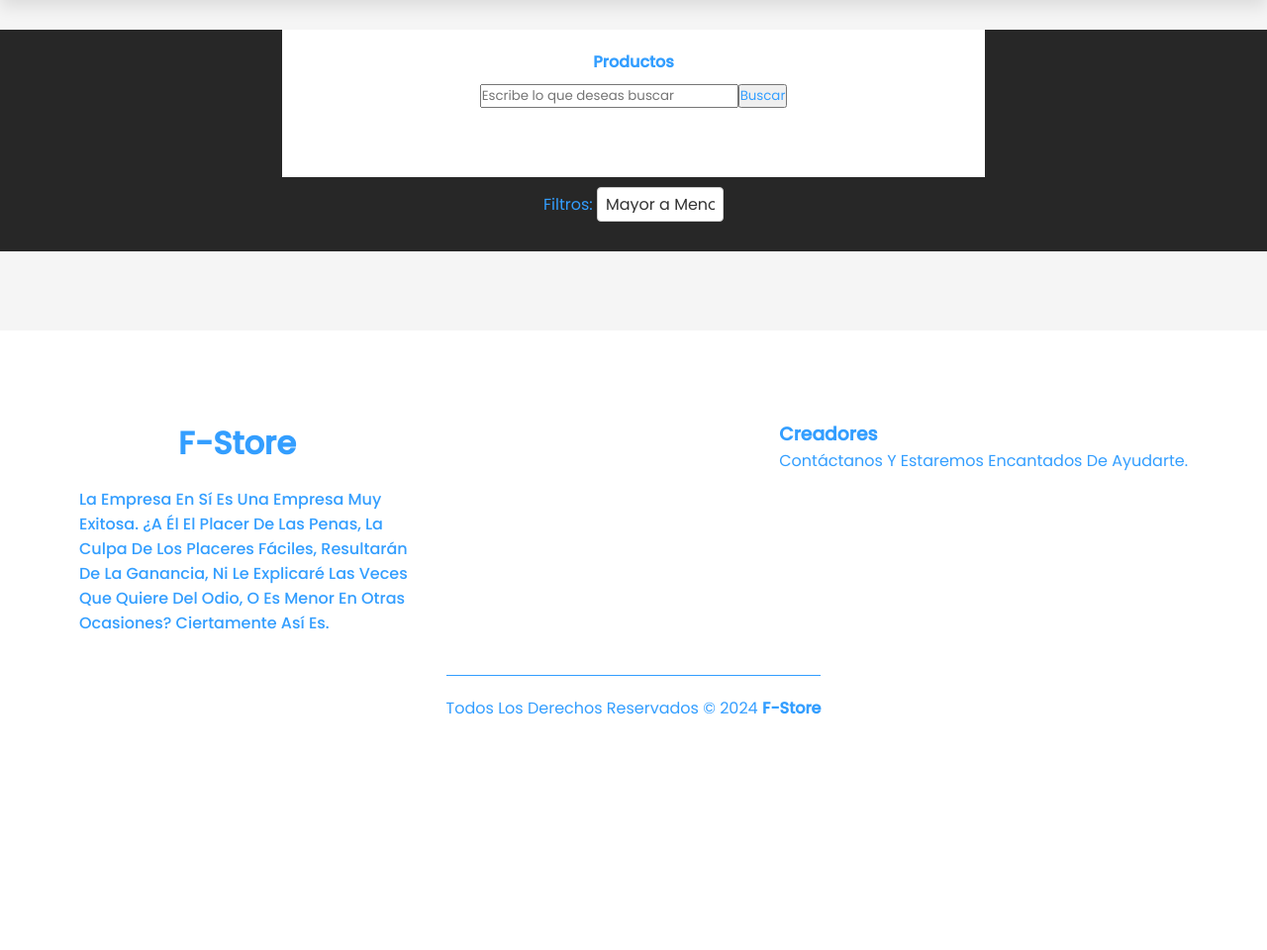
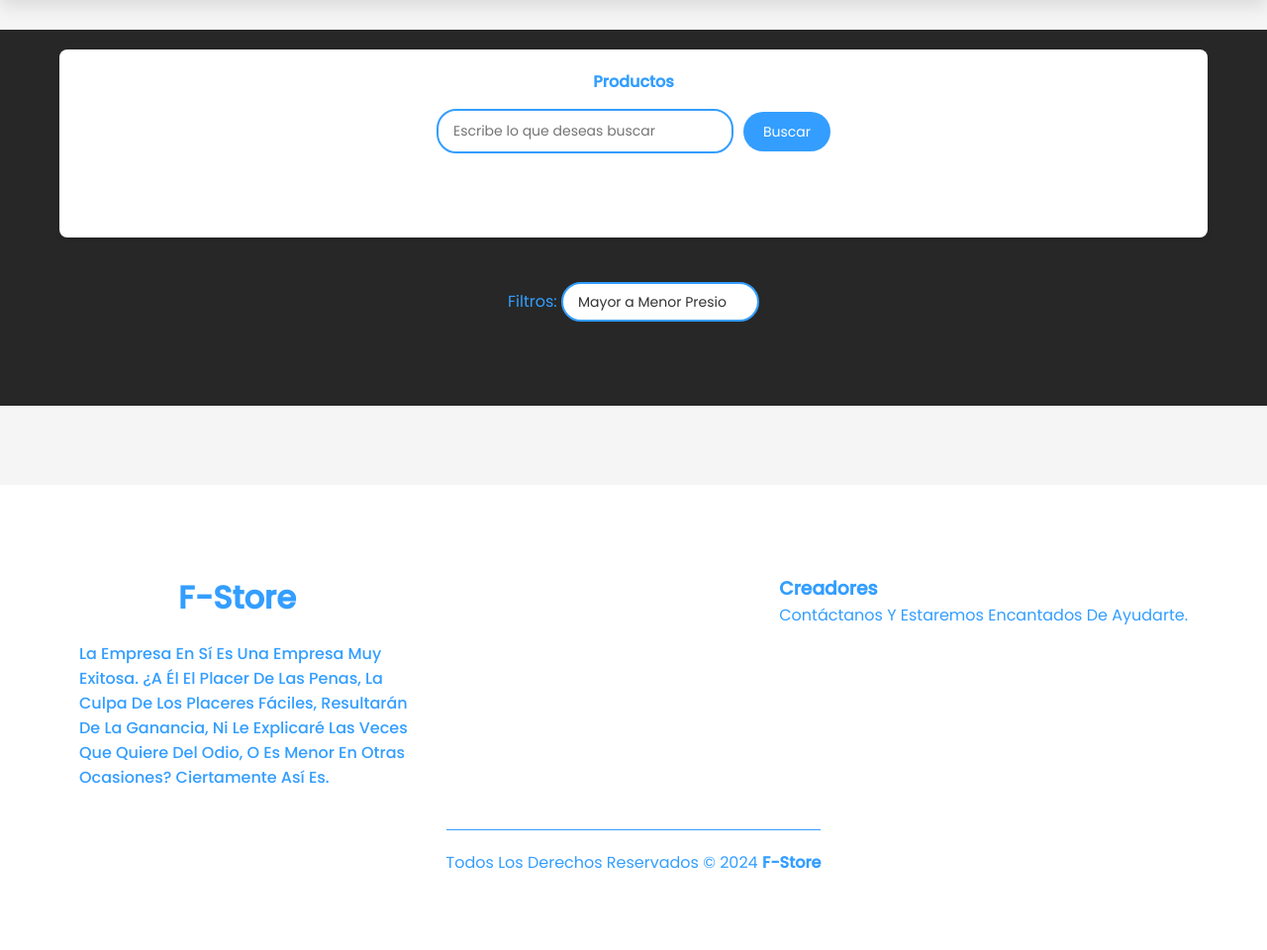
Before and after one commit to L-Halcyon/CapaIntermedia2, a PHP site: page /HTML/Busqueda.php in a window 1280 px wide. Shown: the part 60-1020 px from the top of the page at 99% size. Before the commit the page ends 782 px from the top, so only its background shows below. Run offline with PHP 8.4, Linux system fonts and the light colour scheme; some libraries are stand-ins or nearby versions.

Commit message:
Cambios  estilo busquedas

```diff
--- a/Amazon/CSS/estiloBus.css
+++ b/Amazon/CSS/estiloBus.css
@@ -288,81 +288,200 @@ footer {
     color: white;
 }
 
-.c{
-    /*padding: 15px;*/
-    text-align: center;
-}
-
-.c1{
-    /*font-weight: 700;*/
-    background-color: white;
-    display: inline-block;
-    text-align: center;
-    width: auto;
-    padding: 20px 200px 20px 200px;
+.c {
+    display: flex;
+    flex-direction: column;
+    align-items: center;
+    padding: 20px;
+    width: 100%;
+    max-width: 1200px;
+    margin: 0 auto;
 }
 
 
-
-.c2 {
-    width: 25%;
-
+.c1 {
+    background-color: white;
+    text-align: center;
+    width: 100%;
+    padding: 20px;
     margin-bottom: 20px;
-    background-color: white;
-    border-radius: 5px;
-    margin-left: 20px;
-    text-align: center;
+    box-shadow: 0 2px 5px rgba(0,0,0,0.1);
+    border-radius: 8px;
 }
 
-.c2 button{
-    background:  #339EFF;
-    color: white;
-    width: 20%;
-    border-radius: 20px ;
-    cursor: pointer;
-    padding: 8px 12px;
+/* ESTILOS EXCLUSIVOS PARA C2 (resultados de búsqueda) */
+.c2 {
+    width: 100% !important;
+    padding: 20px !important;
+    background: transparent !important;
+    border: none !important;
+    box-shadow: none !important;
+    display: block !important;
+    margin: 0 !important;
 }
 
-.c2 button:hover {
-    background: white;
-    border: 2px solid  #339EFF;
+/* Contenedor de tarjetas dentro de c2 */
+.c2 #resultadoBusqueda.contenedor-tarjetas {
+    display: grid !important;
+    grid-template-columns: repeat(auto-fill, minmax(220px, 1fr)) !important;
+    gap: 20px !important;
+    width: 100% !important;
+    padding: 0 !important;
+    margin: 0 !important;
 }
 
-.c2 button a{
-    color: white;
+/* Tarjetas individuales */
+.c2 .producto-card {
+    background: white !important;
+    border-radius: 10px !important;
+    box-shadow: 0 4px 8px rgba(0,0,0,0.1) !important;
+    padding: 15px !important;
+    text-align: center !important;
+    transition: all 0.3s ease !important;
+    width: auto !important;
+    margin: 0 !important;
 }
 
-.c2 button:hover a{
-    color: black;
+.c2 .producto-card img {
+    width: 100% !important;
+    height: 180px !important;
+    object-fit: contain !important;
+    border-radius: 5px !important;
+    margin-bottom: 10px !important;
+    border: 1px solid #eee !important;
+    display: block !important;
 }
 
-form {
+.c2 .producto-card h3 {
+    color: #333 !important;
+    font-size: 16px !important;
+    margin: 10px 0 !important;
+    display: block !important;
+}
+
+.c2 .producto-card .precio {
+    color: #339EFF !important;
+    font-weight: bold !important;
+    font-size: 18px !important;
+    display: block !important;
+    margin: 10px 0 !important;
+}
+
+.c2 .producto-card button {
+    background: #339EFF !important;
+    color: white !important;
+    border: none !important;
+    padding: 8px 15px !important;
+    border-radius: 5px !important;
+    width: 100% !important;
+    display: block !important;
+    cursor: pointer !important;
+    margin-top: 10px !important;
+}
+
+/* ESTILO ESPECÍFICO PARA EL BOTÓN DENTRO DE C2 */
+.c2 .producto-card button a {
+    color: white !important;
+    text-decoration: none !important;
+    display: inline !important; /* Cambiado de block a inline */
+    padding: 0 !important;
+    margin: 0 !important;
+    font-size: 14px !important;
+}
+
+/* Estilo cuando se hace hover */
+.c2 .producto-card button:hover a {
+    color: white !important; /* Mantiene el color en hover */
+}
+
+/* Ajuste adicional para el botón */
+.c2 .producto-card button {
+    /* Mantén todos tus estilos anteriores */
+    position: relative; /* Añadido */
+    z-index: 1; /* Añadido */
+    overflow: visible; /* Añadido */
+}
+
+.no-results {
+    text-align: center;
+    width: 100%;
+    color: #666;
+    font-size: 18px;
+    padding: 40px 0;
+}
+
+.img-placeholder {
+    width: 200px;
+    height: 150px;
+    background-color: #f5f5f5;
     display: flex;
     align-items: center;
-    margin-top: 10px;
+    justify-content: center;
+    color: #999;
+    margin-bottom: 10px;
+    border: 1px dashed #ccc;
+    border-radius: 5px;
+}
+#formBusqueda button[type="submit"] {
+    background-color: #339EFF;
+    color: white;
+    border: none;
+    padding: 10px 20px;
+    border-radius: 20px;
+    cursor: pointer;
+    font-size: 14px;
+    transition: all 0.3s ease;
+    height: 40px; /* Misma altura que el input */
+    white-space: nowrap; /* Evita que el texto se divida */
 }
 
-#buscar {
-    margin-left: 30px;
-    padding: 8px;
-    font-size: 16px;
-    border: 1px solid #ccc;
-    border-radius: 15px;
+/* Efecto hover */
+#formBusqueda button[type="submit"]:hover {
+    background-color: #2878c9;
+    transform: translateY(-2px);
+    box-shadow: 0 2px 5px rgba(0,0,0,0.1);
 }
 
-#boton {
-    margin-left: 40px;
-    padding: 8px 12px;
-    font-size: 16px;
-    background-color:#339EFF;
-    color: white;
-    border: 1px solid #339EFF;
+/* Efecto al hacer clic */
+#formBusqueda button[type="submit"]:active {
+    transform: translateY(0);
+}
+
+/* FORMULARIO DE BÚSQUEDA AJUSTADO */
+#formBusqueda {
+    display: flex;
+    gap: 10px;
+    margin: 15px 0;
+    align-items: center;
+    justify-content: center;
+    width: auto; /* Cambiado de 100% a auto */
+}
+
+#keyword {
+    padding: 10px 15px;
+    border: 2px solid #339EFF;
     border-radius: 20px;
+    width: 300px; /* Ancho fijo en lugar de porcentaje */
+    font-size: 14px;
+    transition: all 0.3s ease;
+}
+
+/* FILTROS CORREGIDOS */
+.filtros {
+    margin: 15px 0;
+    text-align: center;
+    width: auto; /* Ajustado para que no ocupe ancho completo */
+    display: inline-block; /* Para que solo ocupe el espacio necesario */
+}
+
+#filtro1 {
+    padding: 8px 15px;
+    min-width: 200px; /* Ancho mínimo para evitar que se aplaste */
+    height: 40px; /* Altura fija para alineación vertical */
+    border: 2px solid #339EFF;
+    border-radius: 20px;
+    background-color: white;
+    color: #333;
+    font-size: 14px;
     cursor: pointer;
 }
-
-#boton:hover {
-    background-color: #fff;
-    color: black;
-    border: 2px solid black;
-}
--- a/Amazon/HTML/Busqueda.php
+++ b/Amazon/HTML/Busqueda.php
@@ -65,7 +65,7 @@
                     </select>
                 </div>
                 <div class="c2">
-                <div id="resultadoBusqueda"></div>
+               <div id="resultadoBusqueda" class="contenedor-tarjetas"></div>
                 </div>
             </div>
         </div>
@@ -129,23 +129,27 @@
 });
 
 function mostrarResultados(data) {
-    var resultadoHTML = '';
+    const contenedor = document.getElementById('resultadoBusqueda');
+    contenedor.innerHTML = '';
 
-    if (data.items.length > 0) {
-        data.items.forEach(function(producto) {
-            resultadoHTML += `
-                <div class="producto">
-                    <h3>${producto.Nombre}</h3>
-                    <p>${producto.Descripcion}</p>
-                    <p>Precio: $${producto.Precio}</p>
-                </div>`;
+    if (data.items && data.items.length > 0) {
+        data.items.forEach(producto => {
+            const card = document.createElement('div');
+            card.className = 'producto-card';
+            card.innerHTML = `
+                ${producto.Imagen ?
+                    `<img src="${producto.Imagen}" alt="${producto.Nombre}">` :
+                    '<div class="img-placeholder">Sin imagen</div>'}
+                <h3>${producto.Nombre || 'Producto'}</h3>
+                <p class="precio">${producto.Precio == 0 ? 'Cotizar' : '$'+producto.Precio}</p>
+                <button>
+                    <a href="Producto.php?idprod=${producto.Producto_ID}">Ver producto</a>
+                </button>
+            `;
+            contenedor.appendChild(card);
         });
     } else {
-        resultadoHTML = '<p>No se encontraron productos.</p>';
+        contenedor.innerHTML = '<p class="no-results">No se encontraron productos</p>';
     }
-
-    // Asegúrate de que el selector del contenedor sea correcto
-    $('#resultadoBusqueda').html(resultadoHTML);
 }
-
     </script>
```
Also changed, not shown: Amazon/PHP/APIproducto.php (+25 -9 lines), 1 other file.
